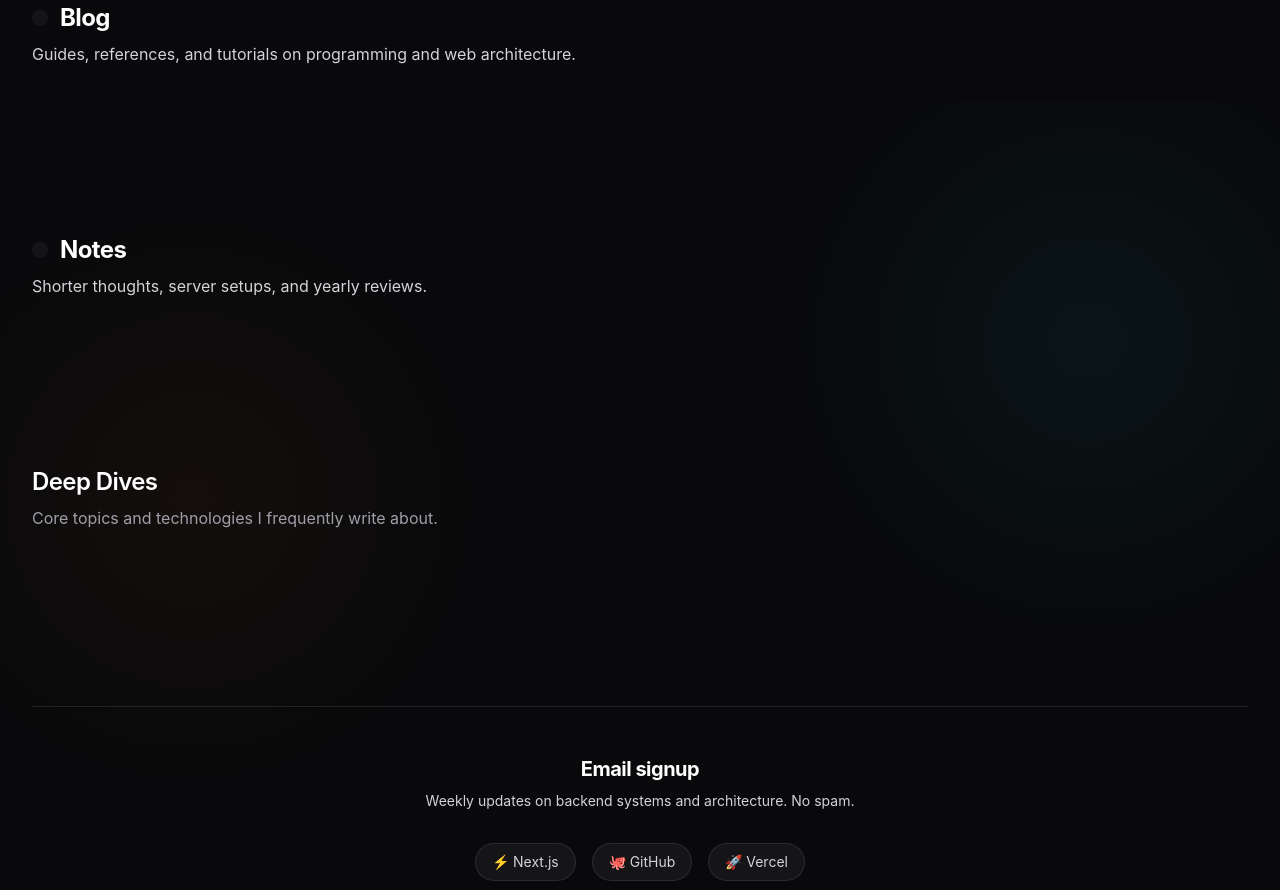
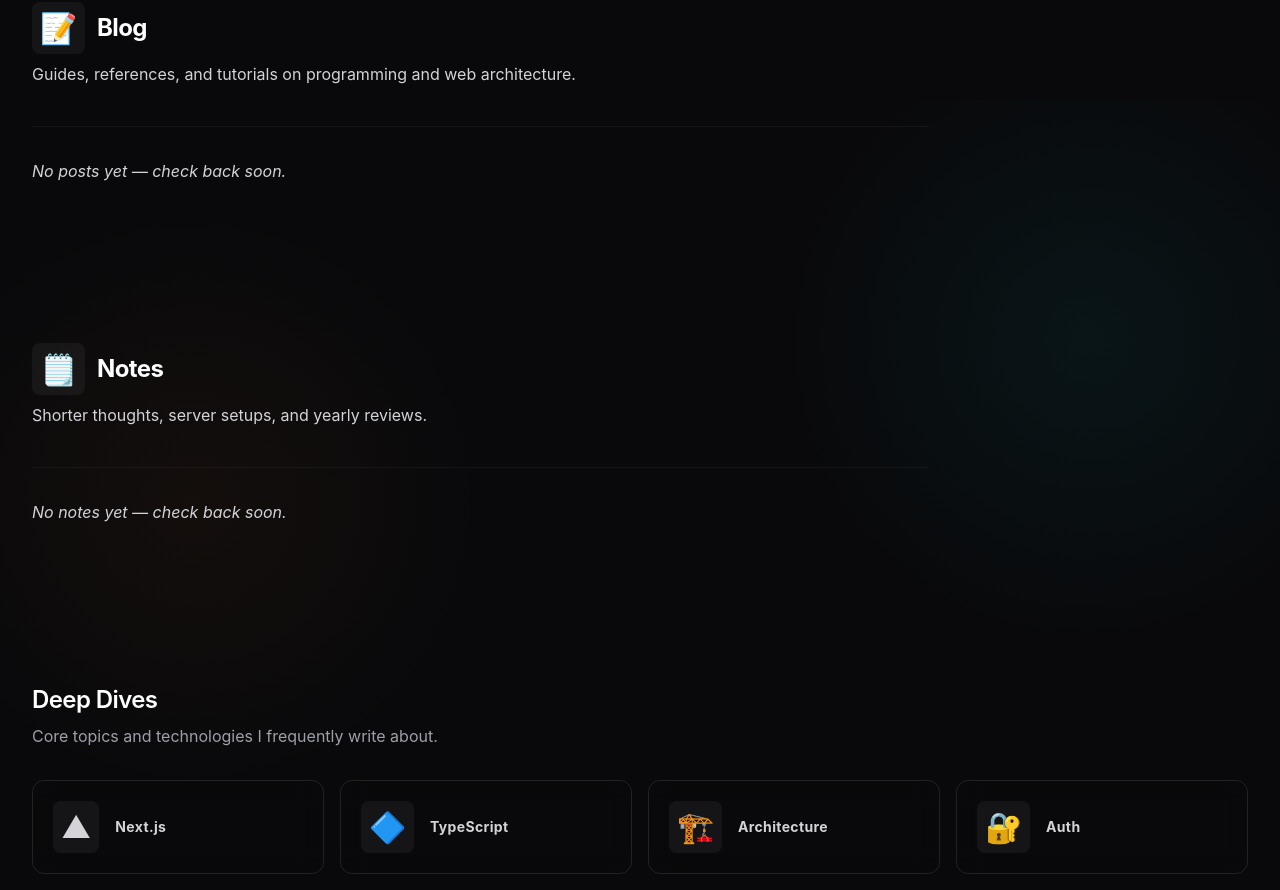
Before and after one commit to kashishsinghrai/kashish-portfolio, a Next.js app: page / in a window 1280 px wide. Shown: the part 700-1590 px from the top of the page. Built offline with nearby package versions, Linux system fonts and the light colour scheme; no server answers; the database is empty.

Commit message:
fix: update database connection, sync prisma schema, and render dynamic data on home page

```diff
--- a/src/app/about/page.tsx
+++ b/src/app/about/page.tsx
@@ -1,9 +1,10 @@
 export const dynamic = "force-dynamic";
 
 import React from "react";
-import Image from "next/image";
+
 import { Metadata } from "next";
 import { prisma } from "@/lib/db";
+import AvatarImage from "@/components/AvatarImage";
 
 // ✅ SEO: Page specific metadata
 export const metadata: Metadata = {
@@ -41,15 +42,7 @@ export default async function AboutPage() {
           </div>
         </div>
         <div className="w-full md:w-72 shrink-0">
-          <div className="relative rounded-2xl overflow-hidden border border-white/10 shadow-glass aspect-[3/4]">
-            <Image
-              src={profile?.avatarUrl || "/me.jpg"}
-              alt="Kashish Singh - Software Developer and Founder of Navojit"
-              fill
-              className="object-cover"
-              priority
-            />
-          </div>
+          <AvatarImage src={profile?.avatarUrl} />
         </div>
       </div>
 
--- a/src/app/page.tsx
+++ b/src/app/page.tsx
@@ -1,39 +1,158 @@
+import { prisma } from "@/lib/db";
 import Hero from "@/components/Hero/Hero";
 import BlogList from "@/components/BlogList/BlogList";
 import DeepDives from "@/components/DeepDives/DeepDives";
 import Footer from "@/components/Footer/Footer";
 
-export default function Home() {
+// -----------------------------------------------------------------------------
+// Home Page — Server Component (no "use client" directive)
+// Fetches live data from the database at request time.
+// -----------------------------------------------------------------------------
+
+// Map a category string to a relevant emoji icon for Deep Dives display
+function categoryIcon(category: string): string {
+  const map: Record<string, string> = {
+    backend:      "⚙️",
+    frontend:     "🎨",
+    devops:       "🚀",
+    database:     "🗄️",
+    auth:         "🔐",
+    ai:           "🤖",
+    typescript:   "🔷",
+    javascript:   "🟨",
+    nextjs:       "▲",
+    react:        "⚛️",
+    node:         "🟢",
+    architecture: "🏗️",
+    security:     "🛡️",
+    performance:  "⚡",
+    cloud:        "☁️",
+  };
+  return map[category.toLowerCase()] ?? "📌";
+}
+
+export default async function Home() {
+  // ── Parallel DB fetches ─────────────────────────────────────────────────────
+  const [blogPosts, notes] = await Promise.all([
+    prisma.blogPost.findMany({
+      where:   { published: true },
+      orderBy: { createdAt: "desc" },
+      take:    10,
+      select:  { title: true, slug: true, createdAt: true, readTime: true },
+    }),
+    prisma.note.findMany({
+      orderBy: { createdAt: "desc" },
+      take:    10,
+      select:  { id: true, title: true, category: true, createdAt: true },
+    }),
+  ]);
+
+  // ── Shape data to match BlogList's Post interface ───────────────────────────
+  const blogItems = blogPosts.map((p) => ({
+    date:  p.createdAt.toLocaleDateString("en-US", { month: "short", day: "2-digit", year: "numeric" }),
+    title: p.title,
+    slug:  `/blog/${p.slug}`,
+    tag:   `${p.readTime} min read`,
+  }));
+
+  const noteItems = notes.map((n) => ({
+    date:  n.createdAt.toLocaleDateString("en-US", { month: "short", day: "2-digit", year: "numeric" }),
+    title: n.title,
+    slug:  `/notes/${n.id}`,
+    tag:   n.category ?? undefined,
+  }));
+
+  // ── Build Deep Dives from unique Note categories ────────────────────────────
+  // Falls back to a curated static set if no categorised notes exist yet.
+  const uniqueCategories = [
+    ...new Set(notes.map((n) => n.category).filter(Boolean) as string[]),
+  ];
+
+  const deepDiveItems =
+    uniqueCategories.length > 0
+      ? uniqueCategories.slice(0, 8).map((cat) => ({
+          title: cat.charAt(0).toUpperCase() + cat.slice(1),
+          icon:  categoryIcon(cat),
+        }))
+      : [
+          { title: "Next.js",      icon: "▲" },
+          { title: "TypeScript",   icon: "🔷" },
+          { title: "Architecture", icon: "🏗️" },
+          { title: "Auth",         icon: "🔐" },
+          { title: "DevOps",       icon: "🚀" },
+          { title: "Databases",    icon: "🗄️" },
+          { title: "Performance",  icon: "⚡" },
+          { title: "AI",           icon: "🤖" },
+        ];
+
+  // ── Render ──────────────────────────────────────────────────────────────────
   return (
     <>
       <Hero />
 
+      {/* ── Blog Section ── */}
       <section id="blog" className="py-16">
+        {blogItems.length > 0 ? (
           <BlogList
-          posts={[]}
+            posts={blogItems}
             compact={true}
-          icon=""
+            icon="📝"
             title="Blog"
             subtitle="Guides, references, and tutorials on programming and web architecture."
           />
+        ) : (
+          <div className="w-full max-w-4xl">
+            <div className="mb-10">
+              <div className="flex items-center gap-3 mb-2">
+                <span className="text-3xl bg-white/5 p-2 rounded-lg">📝</span>
+                <h2 className="text-2xl font-bold">Blog</h2>
+              </div>
+              <p className="text-foreground/70">
+                Guides, references, and tutorials on programming and web architecture.
+              </p>
+            </div>
+            <p className="text-foreground/40 italic py-8 border-t border-white/5">
+              No posts yet — check back soon.
+            </p>
+          </div>
+        )}
       </section>
 
+      {/* ── Notes Section ── */}
       <section id="notes" className="py-16">
+        {noteItems.length > 0 ? (
           <BlogList
-          posts={[]}
+            posts={noteItems}
             compact={true}
-          icon=""
+            icon="🗒️"
             title="Notes"
             subtitle="Shorter thoughts, server setups, and yearly reviews."
           />
+        ) : (
+          <div className="w-full max-w-4xl">
+            <div className="mb-10">
+              <div className="flex items-center gap-3 mb-2">
+                <span className="text-3xl bg-white/5 p-2 rounded-lg">🗒️</span>
+                <h2 className="text-2xl font-bold">Notes</h2>
+              </div>
+              <p className="text-foreground/70">
+                Shorter thoughts, server setups, and yearly reviews.
+              </p>
+            </div>
+            <p className="text-foreground/40 italic py-8 border-t border-white/5">
+              No notes yet — check back soon.
+            </p>
+          </div>
+        )}
       </section>
 
+      {/* ── Deep Dives Section ── */}
       <section id="deep-dives" className="py-16">
         <h2 className="text-2xl font-semibold text-white mb-2">Deep Dives</h2>
         <p className="text-zinc-400 mb-8">
           Core topics and technologies I frequently write about.
         </p>
-        <DeepDives items={[]} />
+        <DeepDives items={deepDiveItems} />
       </section>
 
       <Footer />
--- /dev/null
+++ b/src/components/AvatarImage.tsx
@@ -0,0 +1,62 @@
+"use client";
+
+import Image from "next/image";
+import { useState } from "react";
+
+const FALLBACK = "/me.jpg";
+
+interface AvatarImageProps {
+  /** avatarUrl from the Profile row — may be null, undefined, or empty string */
+  src?: string | null;
+}
+
+// -----------------------------------------------------------------------------
+// AvatarImage — Client Component
+// Handles: null/empty src, broken external URLs (onError), and a styled
+// initials placeholder as a last resort.
+// The parent Server Component stays async; only this tiny leaf is "use client".
+// -----------------------------------------------------------------------------
+export default function AvatarImage({ src }: AvatarImageProps) {
+  // Normalise: treat null / undefined / "" as "use local fallback"
+  const resolvedSrc = src && src.trim().length > 0 ? src : FALLBACK;
+
+  const [imgSrc, setImgSrc] = useState<string>(resolvedSrc);
+  const [failed, setFailed] = useState(false);
+
+  function handleError() {
+    if (imgSrc !== FALLBACK) {
+      // First failure: swap to local file
+      setImgSrc(FALLBACK);
+    } else {
+      // Local file also failed — show initials placeholder
+      setFailed(true);
+    }
+  }
+
+  return (
+    <div className="relative rounded-2xl overflow-hidden border border-white/10 shadow-glass aspect-[3/4] w-full bg-zinc-900">
+      {failed ? (
+        // ── Initials placeholder ────────────────────────────────────────────
+        <div className="absolute inset-0 flex items-center justify-center">
+          <span
+            aria-label="Kashish Singh avatar placeholder"
+            className="text-6xl font-bold text-white/20 select-none"
+          >
+            KS
+          </span>
+        </div>
+      ) : (
+        // ── Actual image ────────────────────────────────────────────────────
+        <Image
+          src={imgSrc}
+          alt="Kashish Singh - Software Developer and Founder of Navojit"
+          fill
+          sizes="(max-width: 768px) 100vw, 288px"
+          className="object-cover"
+          priority
+          onError={handleError}
+        />
+      )}
+    </div>
+  );
+}
```
Lines whose indentation alone changed are shown as unchanged.
